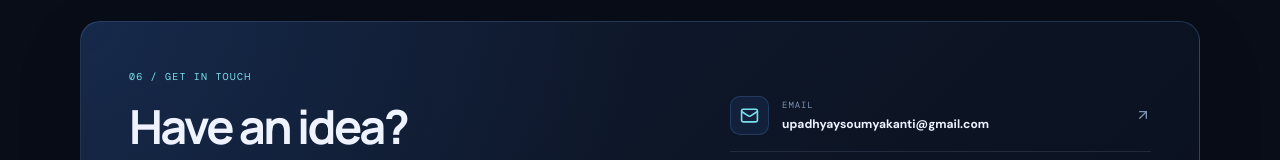
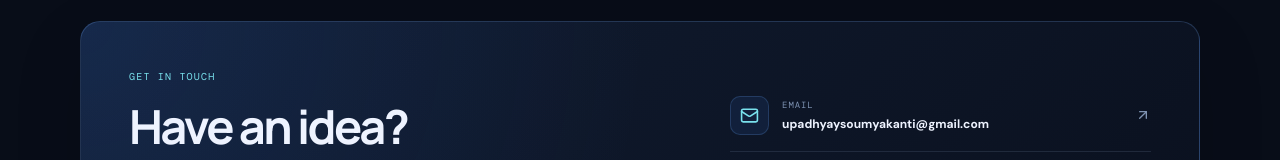
Before and after one commit to Soumyakanti343/Soumya_Kanti_Upadhyay_Portfolio, a React (Vite) app: page / in a window 1280 px wide. Shown: the part 6484-6644 px from the top of the page. Built offline with nearby package versions, Linux system fonts and the light colour scheme.

Commit message:
Update contact section kicker text

```diff
--- a/src/components/Contact.jsx
+++ b/src/components/Contact.jsx
@@ -6,7 +6,7 @@ export default function Contact() {
       <div className="container">
         <div className="contact-panel">
           <div className="contact-copy">
-            <p className="section-kicker">06 / GET IN TOUCH</p>
+            <p className="section-kicker">GET IN TOUCH</p>
             <h2>Have an idea?<br /><span>Let’s build something.</span></h2>
             <p>I’m always happy to connect with people who enjoy technology, AI, and learning by building. Feel free to reach out.</p>
             <a className="button button-primary" href="mailto:upadhyaysoumyakanti@gmail.com">Send me an email <ArrowUpRight size={17} /></a>
```
